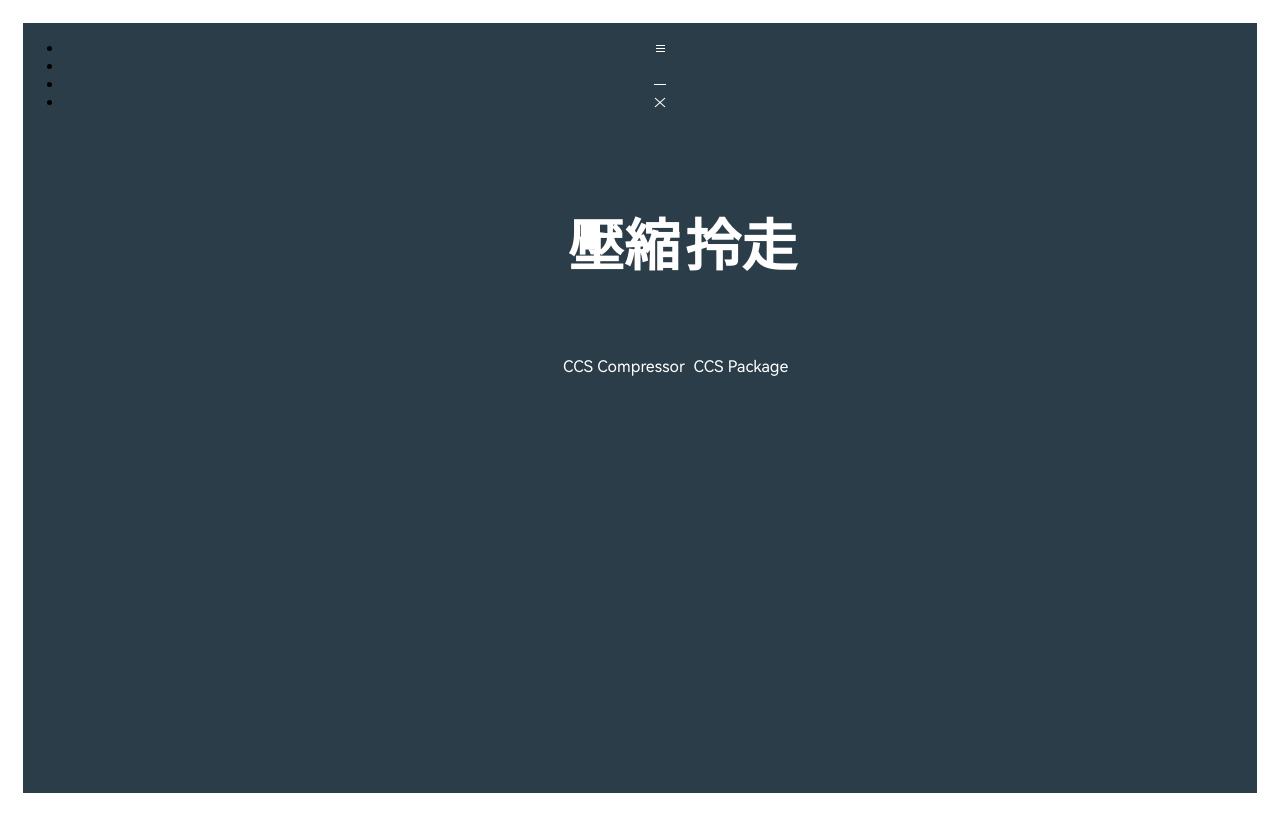
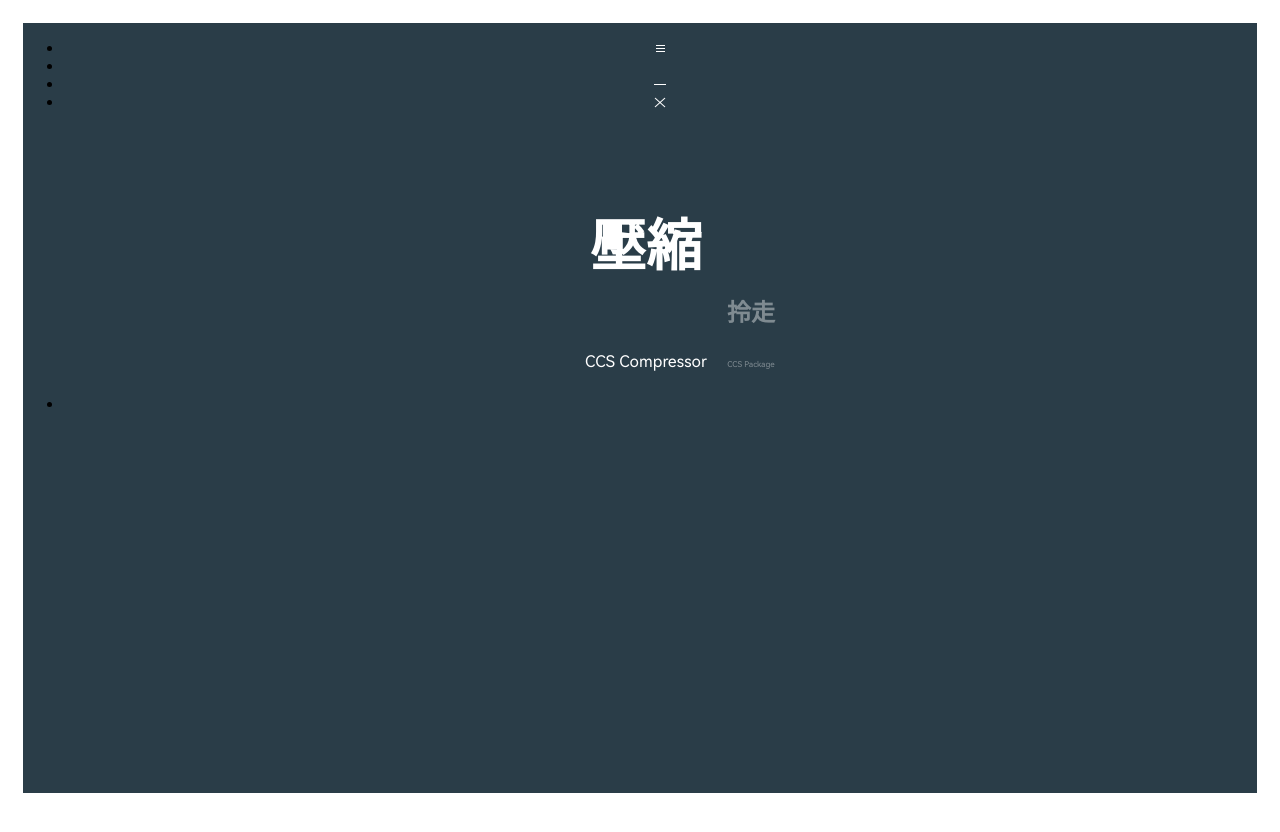
Before and after one commit to PepperKUN/ccs_compressor, a Vue app: page / in a window 1280 px wide. Shown: the top 832 px of the page. Built offline with nearby package versions, Linux system fonts and the light colour scheme; the HTML template or start-up script is replaced by a standard one; a web font is replaced by a local one.

Commit message:
tab垂直居中

```diff
--- a/src/App.vue
+++ b/src/App.vue
@@ -6,8 +6,8 @@
         <li class="minus flex-none w-4 h-4 cursor-pointer"></li>
         <li class="close flex-none w-4 h-4 cursor-pointer"></li>
       </ul>
-      <ul class="tab_list">
-        <li>
+      <ul class="tab_list flex justify-center items-center">
+        <li class="current">
           <h4>壓縮</h4>
           <span>CCS Compressor</span>
         </li>
@@ -17,7 +17,9 @@
         </li>
       </ul>
       <div class="file_panel">
-
+        <ul class="file_list">
+          <li></li>
+        </ul>
       </div>
     </div>
 
--- a/src/assets/style.css
+++ b/src/assets/style.css
@@ -46,13 +46,29 @@ body{
 .tab_list>li{
     display: inline-block;
     color: #fff;
+    height: fit-content;
+    font-size: 0;
+    opacity: 0.4;
+    margin: 10px;
 }
 
 .tab_list h4{
-    font-size: 3.5rem;
+    font-size: 1.5rem;
+    line-height: 2rem;
     font-family: 'harmonyOS_Black';
 }
 .tab_list span{
-    font-size: 1rem;
+    font-size: 0.5rem;
+    line-height: 0.5rem;
     font-family: 'harmonyOS_Light';
 }
+.tab_list li.current h4{
+    font-size: 3.5rem;
+    line-height: 4.5rem;
+}
+.tab_list li.current span{
+    font-size: 1rem;
+}
+.tab_list li.current{
+    opacity: 1;
+}
```
Also changed, not shown: 2 other files (tests, documents, lock files or other folders).
